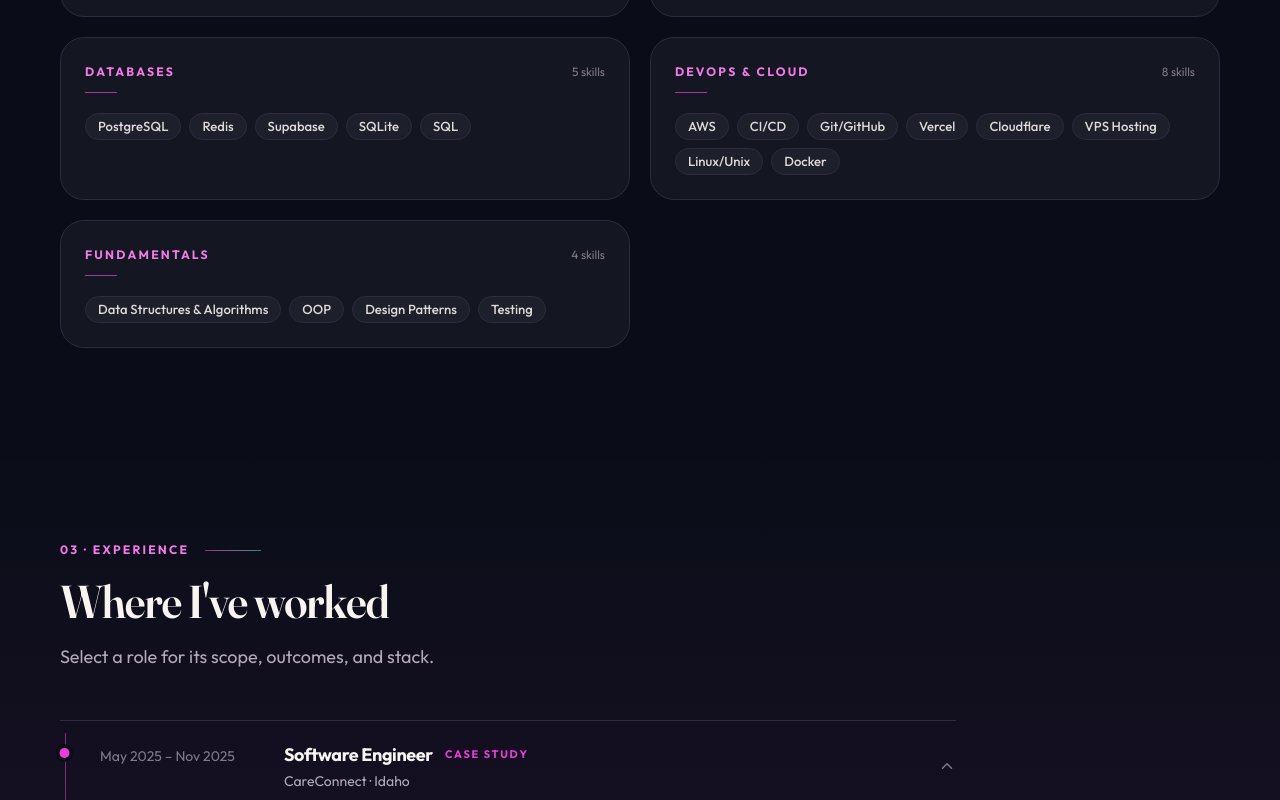
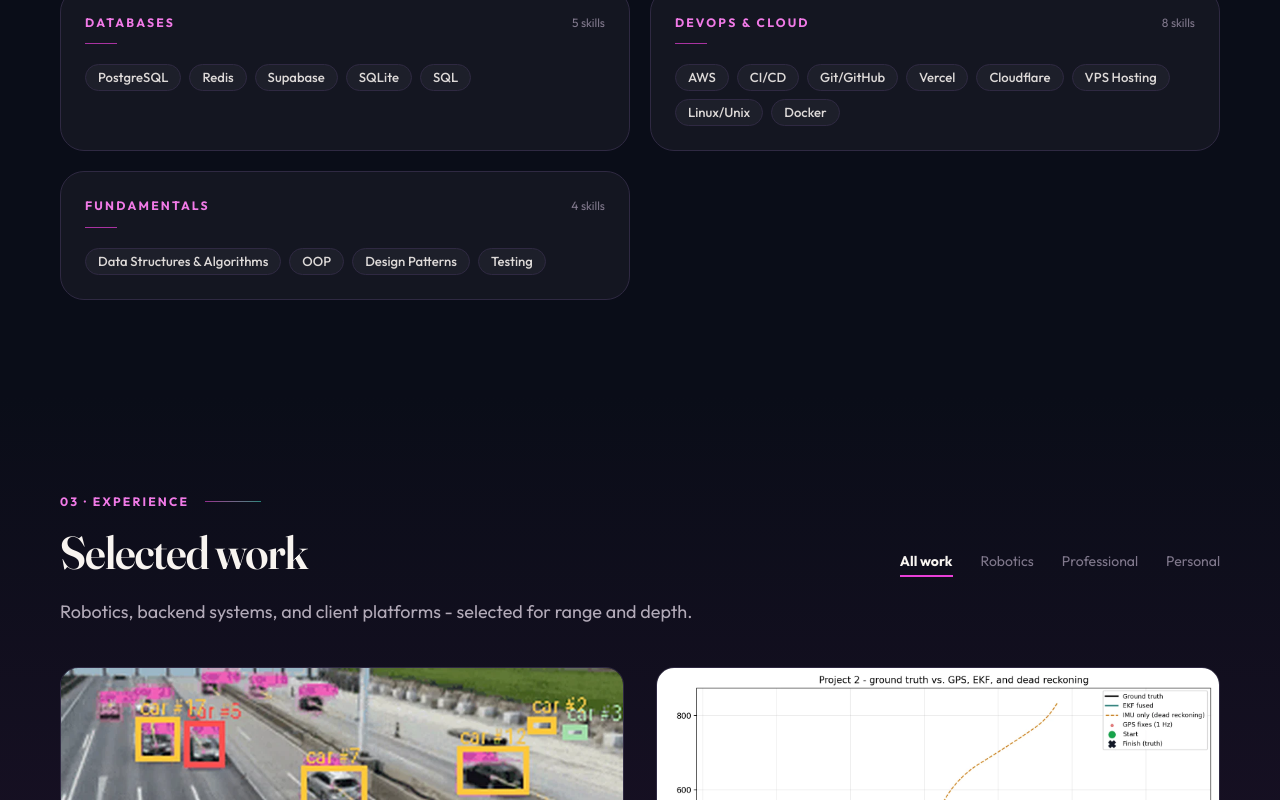
Before and after one commit to jaelyncuellar/portfolio-2026, a Next.js app: page / in a window 1280 px wide. Shown: the part 2000-2800 px from the top of the page. Built offline with nearby package versions, Linux system fonts and the light colour scheme.

Commit message:
changes to wording, flow, took out work and combined with projects/work

```diff
--- a/src/app/page.tsx
+++ b/src/app/page.tsx
@@ -21,9 +21,9 @@ export default function Home() {
       <Reveal>
         <Skills />
       </Reveal>
-      <Reveal>
+      {/* <Reveal>
         <Experience />
-      </Reveal>
+      </Reveal> */}
       <Reveal>
         <Projects />
       </Reveal>
--- a/src/components/contact.tsx
+++ b/src/components/contact.tsx
@@ -8,7 +8,7 @@ export default function Contact() {
       <div className="container section">
         <div className="max-w-3xl mx-auto text-center">
           <ChapterHead
-            index="06"
+            index="05"
             label="Contact"
             align="center"
             titleClassName="heading-1"
--- a/src/components/education.tsx
+++ b/src/components/education.tsx
@@ -6,7 +6,7 @@ export default function Education() {
     <section id="education" className="section-sm">
       <div className="container">
         <ChapterHead
-          index="05"
+          index="04"
           label="Education"
           title="Education"
           className="mb-8"
--- a/src/components/navbar.tsx
+++ b/src/components/navbar.tsx
@@ -8,8 +8,8 @@ import { profile } from "@/data/profile";
 const links = [
   { href: "#about", label: "About" },
   { href: "#skills", label: "Skills" },
-  { href: "#experience", label: "Experience" },
-  { href: "#projects", label: "Work" },
+  // { href: "#experience", label: "Experience" },
+  { href: "#projects", label: "Experience" },
   { href: "#education", label: "Education" },
   { href: "#contact", label: "Contact" },
 ];
--- a/src/components/projects.tsx
+++ b/src/components/projects.tsx
@@ -20,7 +20,7 @@ const tabs: { id: Filter; label: string }[] = [
   { id: "all", label: "All work" },
   { id: "robotics", label: "Robotics" },
   { id: "professional", label: "Professional" },
-  { id: "client", label: "Client" },
+  // { id: "client", label: "Client" },
   { id: "personal", label: "Personal" },
 ];
 
@@ -207,7 +207,7 @@ export default function Projects() {
     <section id="projects" className="section chapter-tint">
       <div className="container">
         <div className="flex flex-col md:flex-row md:items-end md:justify-between gap-6">
-          <ChapterHead index="04" label="Work" title="Selected work" />
+          <ChapterHead index="03" label="Experience" title="Selected work" />
           <div className="flex flex-wrap gap-x-7 gap-y-2 text-sm">
             {tabs.map((t) => (
               <button
--- a/src/data/experience.ts
+++ b/src/data/experience.ts
@@ -13,6 +13,23 @@ export type Experience = {
 };
 
 export const experiences: Experience[] = [
+  {
+    title: "Full-Stack Web Developer",
+    company: "Vera Rose Studio",
+    period: "Mar 2026 – May 2026",
+    location: "Idaho",
+    tags: ["Next.js", "TypeScript", "API Routes", "Cloudflare", "CI/CD"],
+    caseStudySlug: "vera-rose-studio",
+    bullets: [
+      "Built and deployed a cloud-hosted Next.js + TypeScript application, owning features end-to-end from API routes and database to UI.",
+      "Designed backend workflows for booking and notification systems and the frontend surfaces that drive them, emphasizing maintainable architecture.",
+      "Set up secure routing, automated backups, Git/GitHub CI workflows, and production monitoring; gathered requirements directly from stakeholders.",
+    ],
+    bulletsBackend: [
+      "Designed backend workflows for booking and notification systems using TypeScript and Next.js API routes.",
+      "Implemented secure routing, automated backups, and production monitoring for a cloud-hosted application.",
+    ],
+  },
   {
     title: "Software Engineer",
     company: "CareConnect",
@@ -33,20 +50,13 @@ export const experiences: Experience[] = [
     ],
   },
   {
-    title: "Full-Stack Web Developer",
-    company: "V Studio",
-    period: "Mar 2026 – May 2026",
-    location: "Idaho",
-    tags: ["Next.js", "TypeScript", "API Routes", "Cloudflare", "CI/CD"],
-    caseStudySlug: "vera-rose-studio",
+    title: "Technical Project Manager",
+    company: "Code Plus",
+    period: "Summer 2024",
+    location: "North Carolina",
+    tags: ["Agile", "Leadership", "Delivery"],
     bullets: [
-      "Built and deployed a cloud-hosted Next.js + TypeScript application, owning features end-to-end from API routes and database to UI.",
-      "Designed backend workflows for booking and notification systems and the frontend surfaces that drive them, emphasizing maintainable architecture.",
-      "Set up secure routing, automated backups, Git/GitHub CI workflows, and production monitoring; gathered requirements directly from stakeholders.",
-    ],
-    bulletsBackend: [
-      "Designed backend workflows for booking and notification systems using TypeScript and Next.js API routes.",
-      "Implemented secure routing, automated backups, and production monitoring for a cloud-hosted application.",
+      "Drove 6 concurrent Agile engineering teams to delivery of production web and data applications with zero missed sprint milestones.",
     ],
   },
   {
@@ -69,24 +79,14 @@ export const experiences: Experience[] = [
     bullets: [
       "Supported 100+ students weekly across lab sessions through hands-on code review and debugging.",
     ],
-  },
-  {
-    title: "Technical Project Manager",
-    company: "Code Plus",
-    period: "Summer 2024",
-    location: "North Carolina",
-    tags: ["Agile", "Leadership", "Delivery"],
-    bullets: [
-      "Drove 6 concurrent Agile engineering teams to delivery of production web and data applications with zero missed sprint milestones.",
-    ],
-  },
+  }
 ];
 
 /** Order of experience entries on the backend-résumé variant of the /cv page */
 export const backendExperienceOrder = [
   "Software Engineer|CareConnect",
   "Software Engineer|Code Plus",
-  "Full-Stack Web Developer|V Studio",
+  "Full-Stack Web Developer|Vera Rose Studio",
   "Teaching Assistant, Intro to Computer Science|Duke University",
   "Technical Project Manager|Code Plus",
 ];
--- a/src/data/profile.ts
+++ b/src/data/profile.ts
@@ -13,7 +13,7 @@ export const profile = {
   linkedin: "https://linkedin.com/in/jaelyncuellar",
   website: "https://jaelyncuellar.com",
   summary:
-    "Software engineer with full-stack and backend experience. Shipped healthcare data platforms, booking systems, and ML pipelines. Currently building into robotics and perception: detection and tracking, sensor fusion, and ROS 2. Duke Computer Science graduate (AI & ML) who owns features end-to-end - from PostgreSQL schema and REST API to the React UI on top.",
+    "Software engineer with full-stack and backend experience. Shipped healthcare data platforms, booking systems, and ML pipelines. Currently building into robotics and perception: detection and tracking, sensor fusion, and ROS 2.",
   stats: [
     { value: 3, suffix: "+", label: "Years of engineering experience" },
     { value: 11, suffix: "+", label: "Projects shipped" },
--- a/src/data/projects.ts
+++ b/src/data/projects.ts
@@ -1,4 +1,4 @@
-export type ProjectCategory = "professional" | "client" | "personal" | "robotics";
+export type ProjectCategory = "professional" | "personal" | "robotics";
 
 export type Project = {
   slug: string;
@@ -94,7 +94,7 @@ export const projects: Project[] = [
     slug: "url-shortener",
     title: "Scalable URL Shortener",
     role: "Backend Engineer",
-    period: "Present",
+    period: "Fall 2026",
     category: "personal",
     images: [
       "/images/projects/url-shortener.webp",
@@ -202,7 +202,7 @@ export const projects: Project[] = [
     role: "Web Developer",
     period: "Jun 2026 – Sep 2026",
     company: "Electric Sun Tanning",
-    category: "client",
+    category: "professional",
     images: [
       "/images/salon-booking/home.webp",
       "/images/salon-booking/booking.webp",
@@ -225,7 +225,7 @@ export const projects: Project[] = [
     title: "Cloud Cost Intelligence",
     role: "Software Engineer",
     period: "Summer 2023",
-    category: "personal",
+    category: "professional",
     images: [
       "/images/cloud-cost-intelligence/flyer.webp",
     ],
@@ -264,7 +264,7 @@ export function projectKicker(p: Project): string | null {
   if (p.category === "robotics") return "Robotics & Perception · Portfolio project";
   if (p.category === "professional" && p.company)
     return `${p.company} · Professional experience`;
-  if (p.category === "client" && p.company) return `${p.company} · Client work`;
-  if (p.category === "client") return "Client work";
+  // if (p.category === "client" && p.company) return `${p.company} · Client work`;
+  // if (p.category === "client") return "Client work";
   return null;
 }
```
